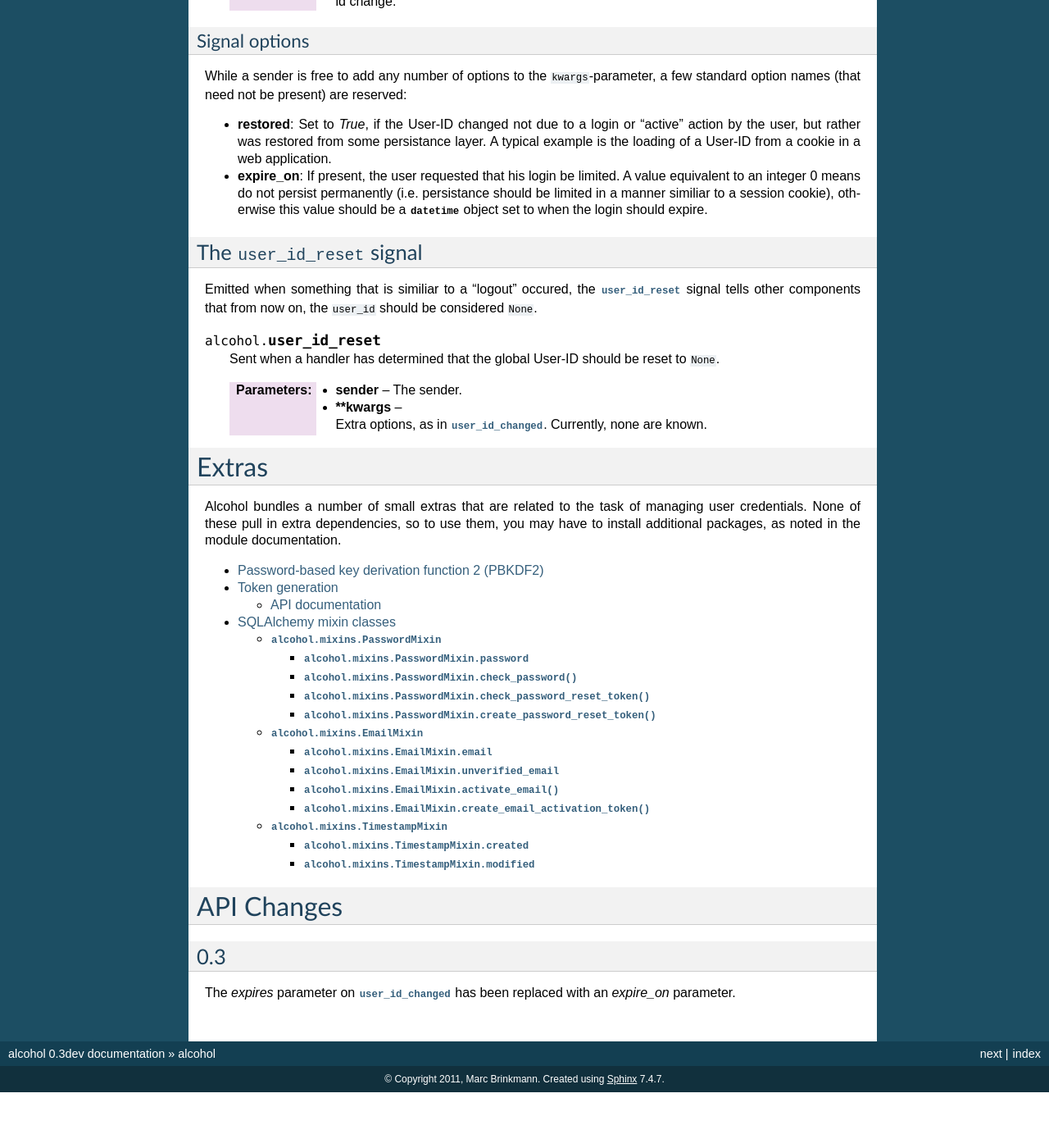
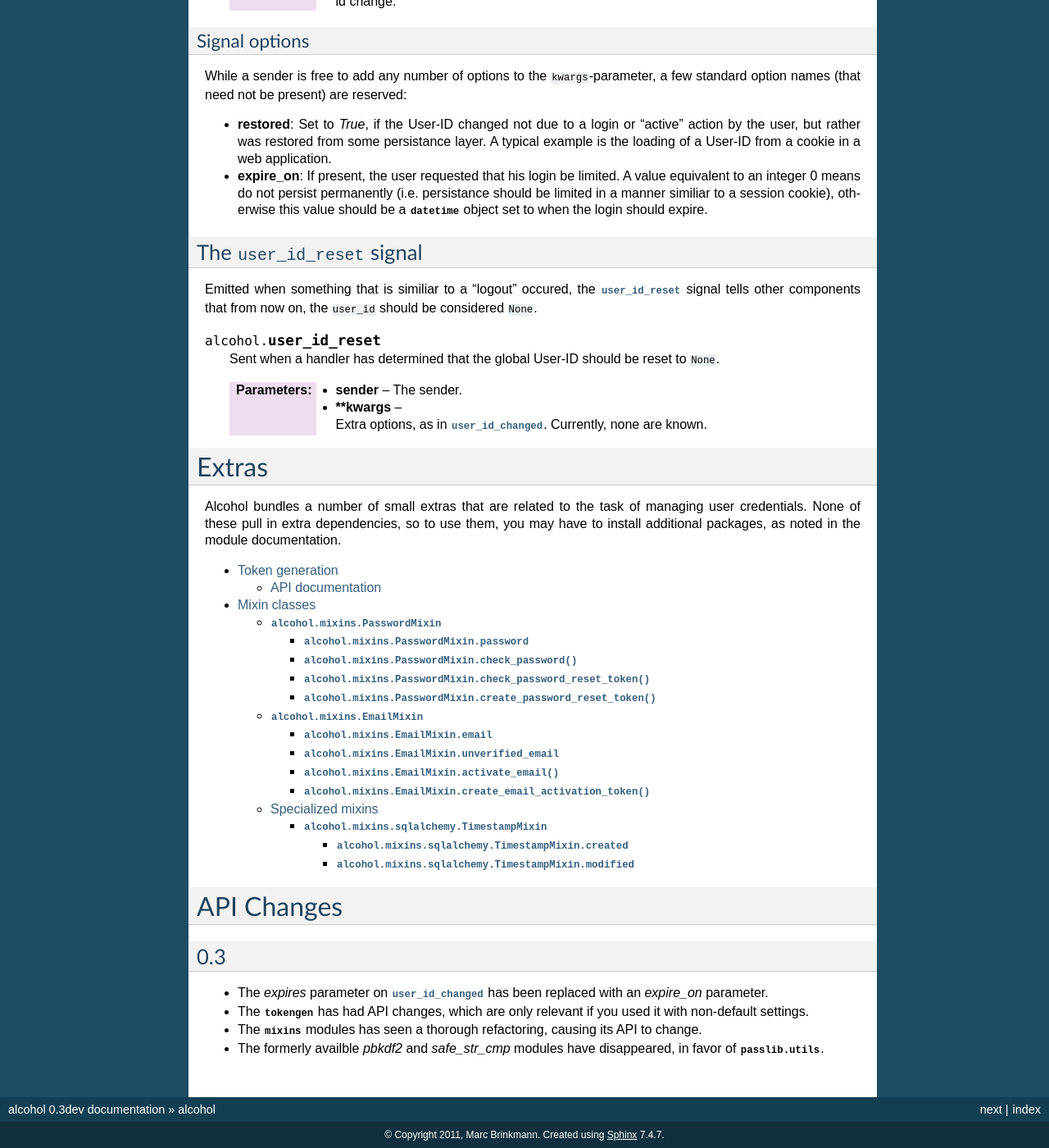
Before and after one commit to mbr/alcohol, a Sphinx documentation site: the page built from docs/source/index.rst, in a window 1280 px wide and 1400 px high, scrolled down 1026 px. Shown: the whole window at 82% size. Built offline with Sphinx 7.4.7, drawn with Linux system fonts in a browser that asks for light colours; before the commit the page ends 2358 px from its top, so only the background shows below that; some of the changed text lies outside the part shown.

```diff
--- a/docs/source/conf.py
+++ b/docs/source/conf.py
@@ -221,4 +221,5 @@ intersphinx_mapping = {
     'http://docs.python.org/': None,
     'http://discorporate.us/projects/Blinker/docs/1.1/': None,
     'http://werkzeug.pocoo.org/docs/': None,
+    'http://packages.python.org/passlib/': None,
 }
--- a/docs/source/index.rst
+++ b/docs/source/index.rst
@@ -112,5 +111,11 @@ API Changes
 ===========
 0.3
 ---
-The `expires` parameter on :py:attr:`~alcohol.user_id_changed` has been
-replaced with an `expire_on` parameter.
+* The `expires` parameter on :py:attr:`~alcohol.user_id_changed` has been
+  replaced with an `expire_on` parameter.
+* The :py:mod:`~alcohol.tokengen` has had API changes, which are only
+  relevant if you used it with non-default settings.
+* The :py:mod:`~alcohol.mixins` modules has seen a thorough refactoring,
+  causing its API to change.
+* The formerly availble `pbkdf2` and `safe_str_cmp` modules have disappeared,
+  in favor of :py:mod:`passlib.utils`.
```
Also changed, not shown: other parts of docs/source/index.rst (+0 -1 lines), docs/source/mixins.rst (+23 -9 lines), docs/source/pbkdf2.rst (deleted, +0 -15 lines), 1 other file.
